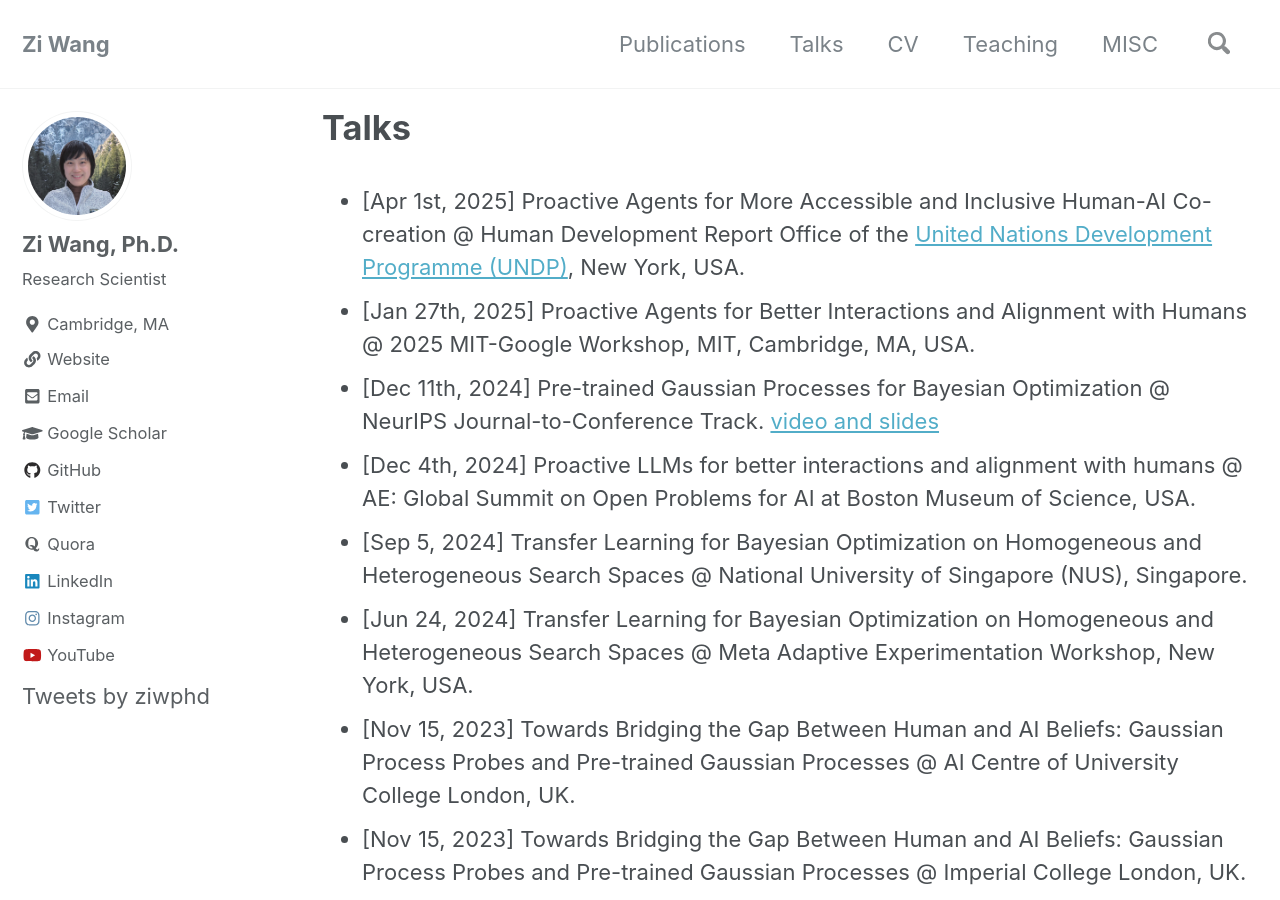
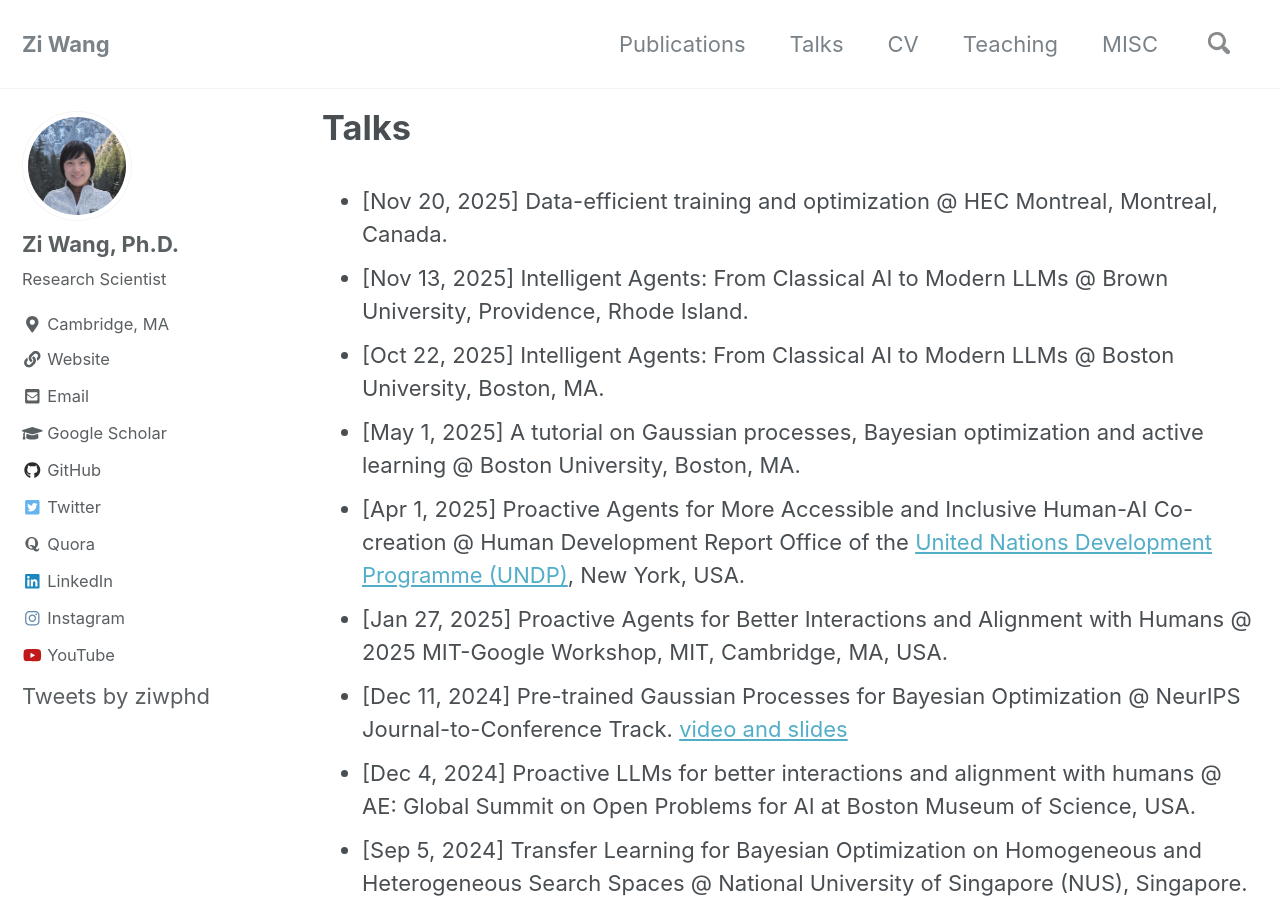
Before and after one commit to zi-w/zi-w.github.io, a Jekyll site: the page built from _pages/talks.md, in a window 1280 px wide and 900 px high. Built offline with Jekyll 4.4.1, drawn with Linux system fonts in a browser that asks for light colours; nearby versions of some CDN libraries; comment, search, counter and statistics services are not loaded.

Commit message:
Update talks.md

```diff
--- a/_pages/talks.md
+++ b/_pages/talks.md
@@ -5,10 +5,14 @@ author_profile: true
 layout: single
 classes: wide
 ---
-- [Apr 1st, 2025] Proactive Agents for More Accessible and Inclusive Human-AI Co-creation @ Human Development Report Office of the [United Nations Development Programme (UNDP)](https://www.undp.org/), New York, USA.
-- [Jan 27th, 2025] Proactive Agents for Better Interactions and Alignment with Humans @ 2025 MIT-Google Workshop, MIT, Cambridge, MA, USA.
-- [Dec 11th, 2024] Pre-trained Gaussian Processes for Bayesian Optimization @ NeurIPS Journal-to-Conference Track. [video and slides](https://neurips.cc/virtual/2024/poster/98319)
-- [Dec 4th, 2024] Proactive LLMs for better interactions and alignment with humans @ AE: Global Summit on Open Problems for AI at Boston Museum of Science, USA.
+- [Nov 20, 2025] Data-efficient training and optimization @ HEC Montreal, Montreal, Canada.
+- [Nov 13, 2025] Intelligent Agents: From Classical AI to Modern LLMs @ Brown University, Providence, Rhode Island.
+- [Oct 22, 2025] Intelligent Agents: From Classical AI to Modern LLMs @ Boston University, Boston, MA.
+- [May 1, 2025] A tutorial on Gaussian processes, Bayesian optimization and active learning @ Boston University, Boston, MA.
+- [Apr 1, 2025] Proactive Agents for More Accessible and Inclusive Human-AI Co-creation @ Human Development Report Office of the [United Nations Development Programme (UNDP)](https://www.undp.org/), New York, USA.
+- [Jan 27, 2025] Proactive Agents for Better Interactions and Alignment with Humans @ 2025 MIT-Google Workshop, MIT, Cambridge, MA, USA.
+- [Dec 11, 2024] Pre-trained Gaussian Processes for Bayesian Optimization @ NeurIPS Journal-to-Conference Track. [video and slides](https://neurips.cc/virtual/2024/poster/98319)
+- [Dec 4, 2024] Proactive LLMs for better interactions and alignment with humans @ AE: Global Summit on Open Problems for AI at Boston Museum of Science, USA.
 - [Sep 5, 2024] Transfer Learning for  Bayesian Optimization on Homogeneous and Heterogeneous Search Spaces @ National University of Singapore (NUS), Singapore.
 - [Jun 24, 2024] Transfer Learning for  Bayesian Optimization on Homogeneous and Heterogeneous Search Spaces @ Meta Adaptive Experimentation Workshop, New York, USA.
 - [Nov 15, 2023] Towards Bridging the Gap Between Human and AI Beliefs: Gaussian Process Probes and Pre-trained Gaussian Processes @ AI Centre of University College London, UK.
```
